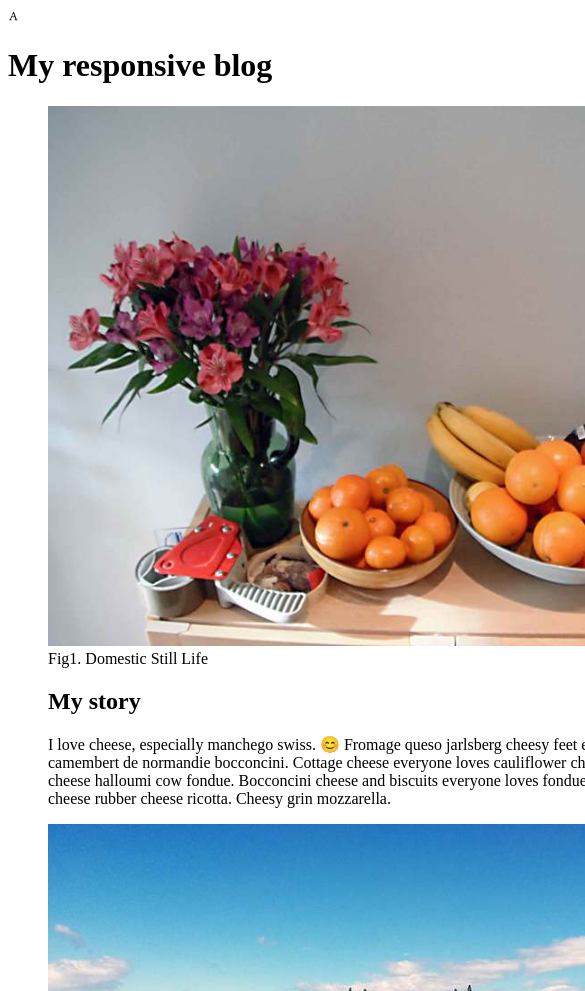
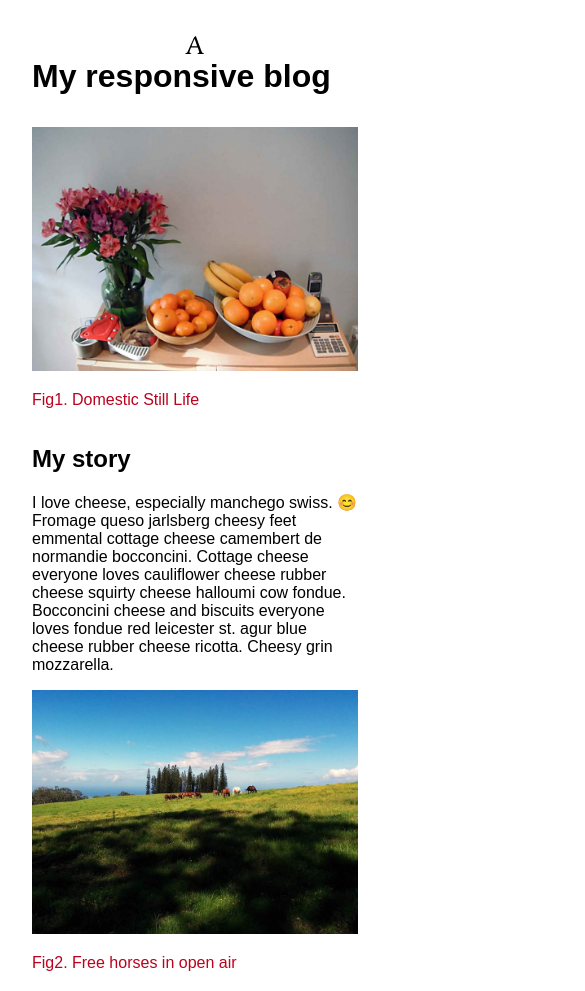
Before and after one commit to alffox/responsive-blog, a plain HTML site: page index.html in a window 390 px wide. Shown: the top 991 px of the page, 585 px wide, since content can reach past the window. Drawn offline with Linux system fonts and the light colour scheme; a web font is replaced by a local one.

Commit message:
fully responsive images

```diff
--- a/css/main.css
+++ b/css/main.css
@@ -12,25 +12,50 @@ I've left some boilerplate below for you.
 
 */
 
-body {
+figcaption {
+  color: #bb021e;
+  padding: 1em 0;
+}
 
+figure {
+  margin: 1em 0 1em 0;
+}
+
+footer {
+  margin: 0 auto;
+  width: 800px;
+}
+
+header {
+  margin: 0 auto;
+  width: 800px;
+}
+
+h1 {
+  margin: 0 auto 1em auto;
+  width: 800px;
+}
+
+img {
+  max-width: 100%;
 }
 
 article {
-    width: 50em;
+  margin: 0 auto;
+  max-width: 50em;
+  border-bottom: 1px solid #ddd;
 }
 
-h1 {
-    width: 100%;
-}
-
-img {
-    width:100%;
-    max-width: 100%;
+body {
+  font-family: sans-serif;
+  margin: 2em;
 }
 
 .logo {
-    width: 3%;
+    margin: 0 auto 0.5em auto;
+    width: 6vw;
+    display: block;
+    margin: auto;
 }
 
 /* zocial */
```
